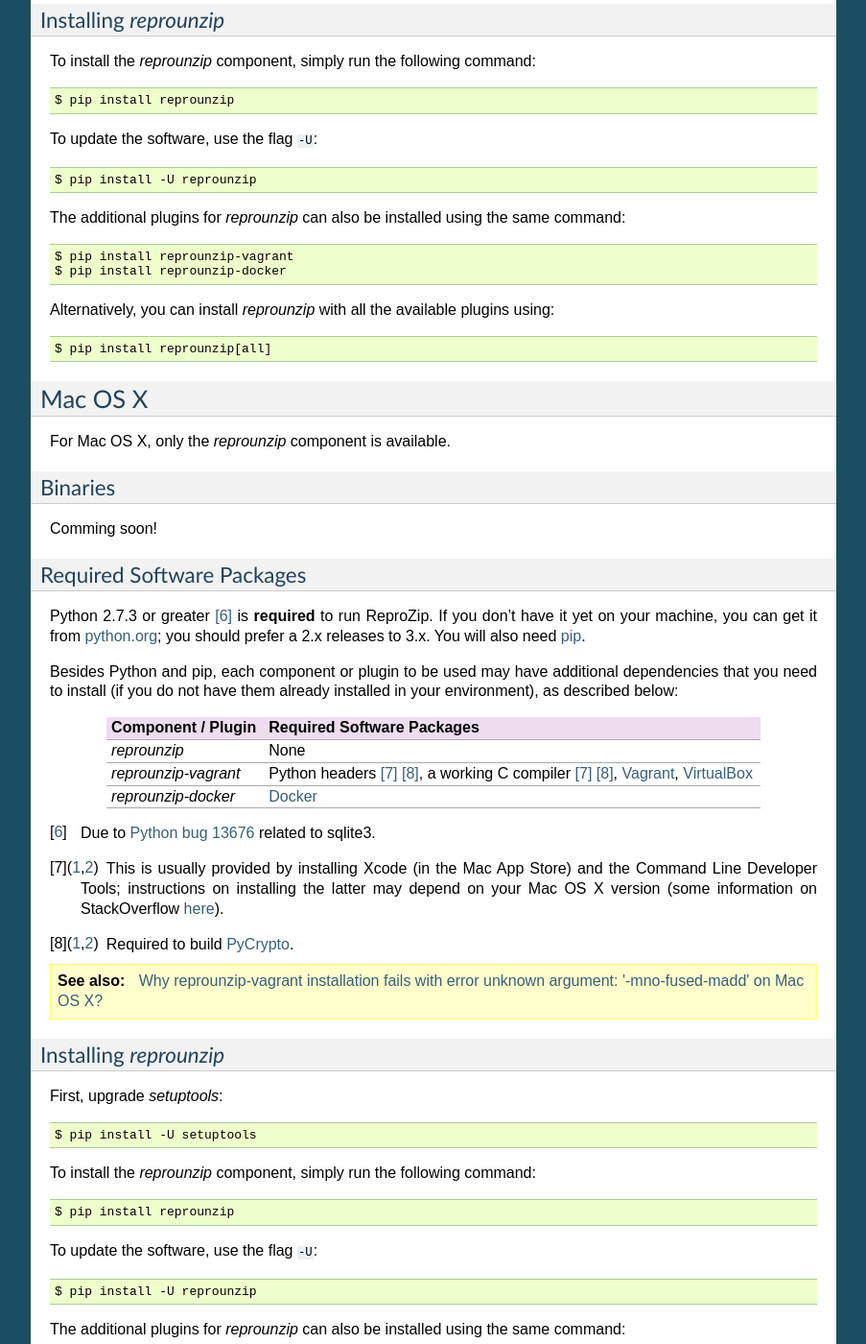
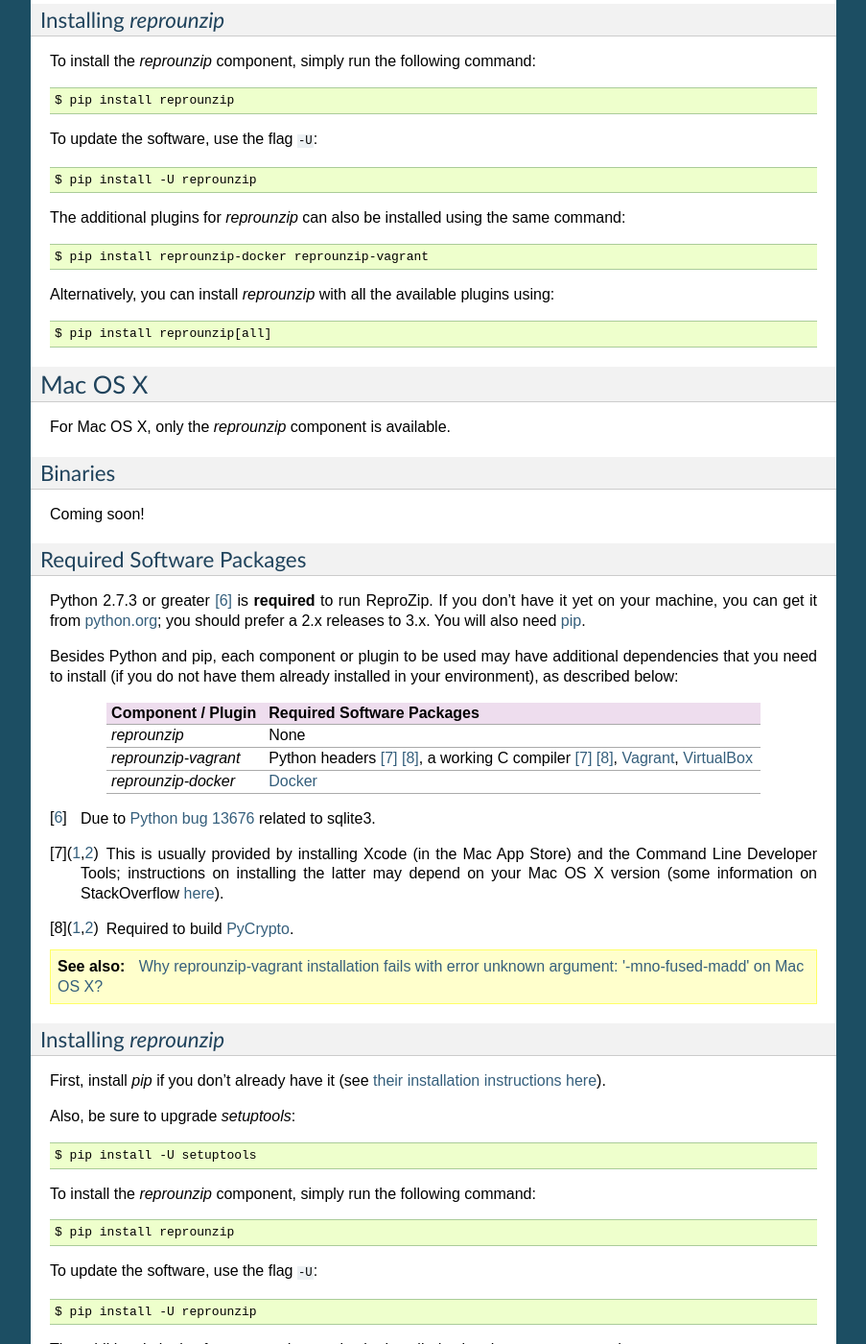
Before and after one commit to VIDA-NYU/reprozip, a Sphinx documentation site: the page built from docs/source/install.rst, in a window 1280 px wide and 1400 px high, scrolled down 1074 px. Shown: the whole window at 96% size, without its empty margins (198-1101 px from the left). Built offline with Sphinx 7.4.7, drawn with Linux system fonts in a browser that asks for light colours; some of the changed text lies outside the part shown.

Commit message:
Minor fixes

```diff
--- a/docs/source/faq.rst
+++ b/docs/source/faq.rst
@@ -91,11 +91,11 @@
     $ sudo -s
     $ export CFLAGS="-Wno-error=unused-command-line-argument-hard-error-in-future"
 
-Then install `reprounzip-vagrant`::
+Then re-install `reprounzip-vagrant`::
 
     $ pip install -I reprounzip-vagrant
 
-Or use the following command in case you want to install all the available plugins::
+Or use the following command in case you want all the available plugins::
 
     $ pip install -I reprounzip[all]
 
--- a/docs/source/install.rst
+++ b/docs/source/install.rst
@@ -84,7 +83,7 @@
 Binaries
 --------
 
-Comming soon!
+Coming soon!
 
 Required Software Packages
 --------------------------
@@ -115,7 +114,9 @@
 Installing *reprounzip*
 -----------------------
 
-First, upgrade `setuptools`::
+First, install `pip` if you don't already have it (see `their installation instructions here <https://pip.pypa.io/en/latest/installing.html>`_).
+
+Also, be sure to upgrade `setuptools`::
 
     $ pip install -U setuptools
 
@@ -146,7 +146,7 @@
 Binaries
 --------
 
-Comming soon!
+Coming soon!
 
 Required Software Packages
 --------------------------
```
Also changed, not shown: other parts of docs/source/install.rst (+2 -4 lines).
